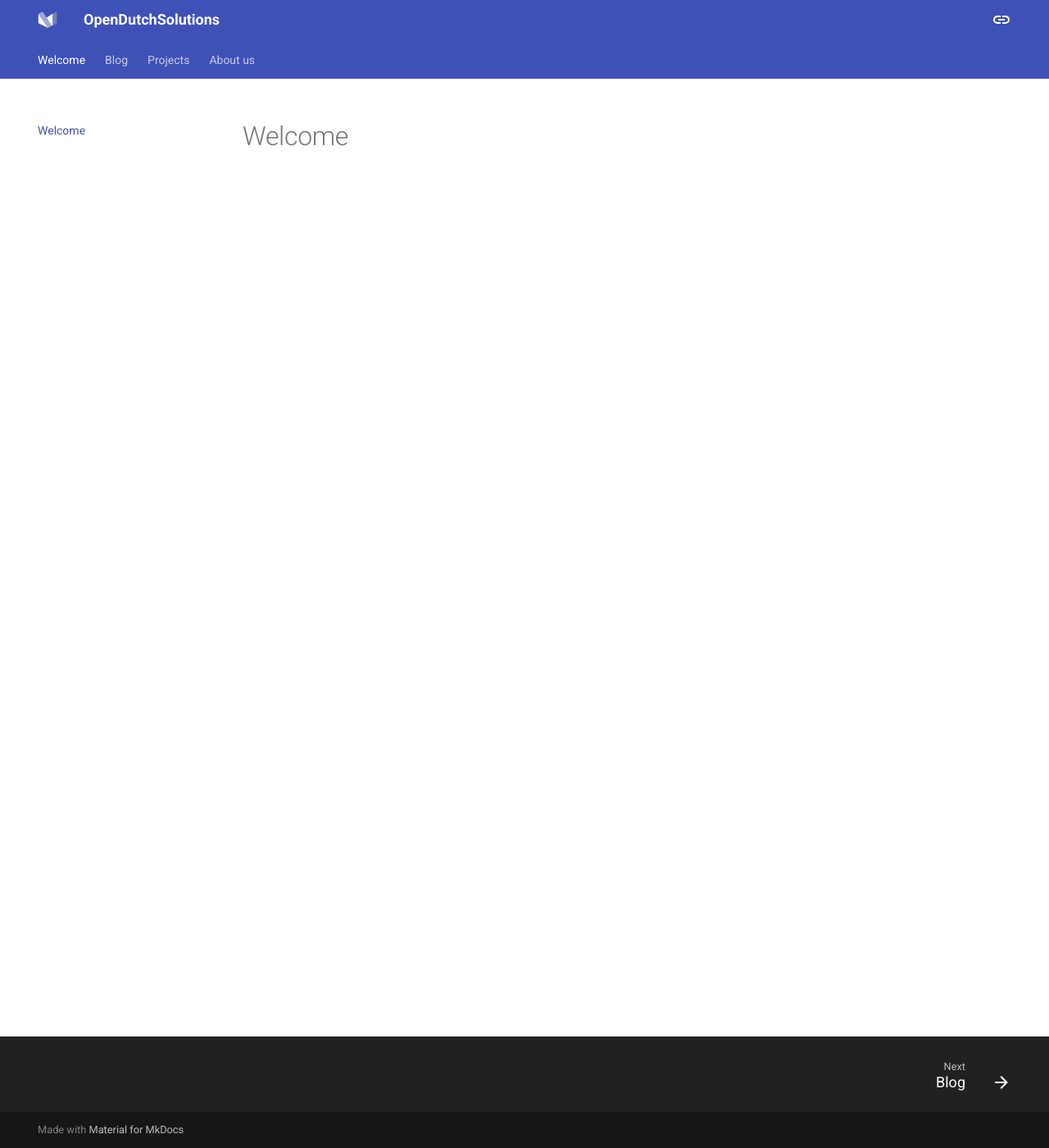
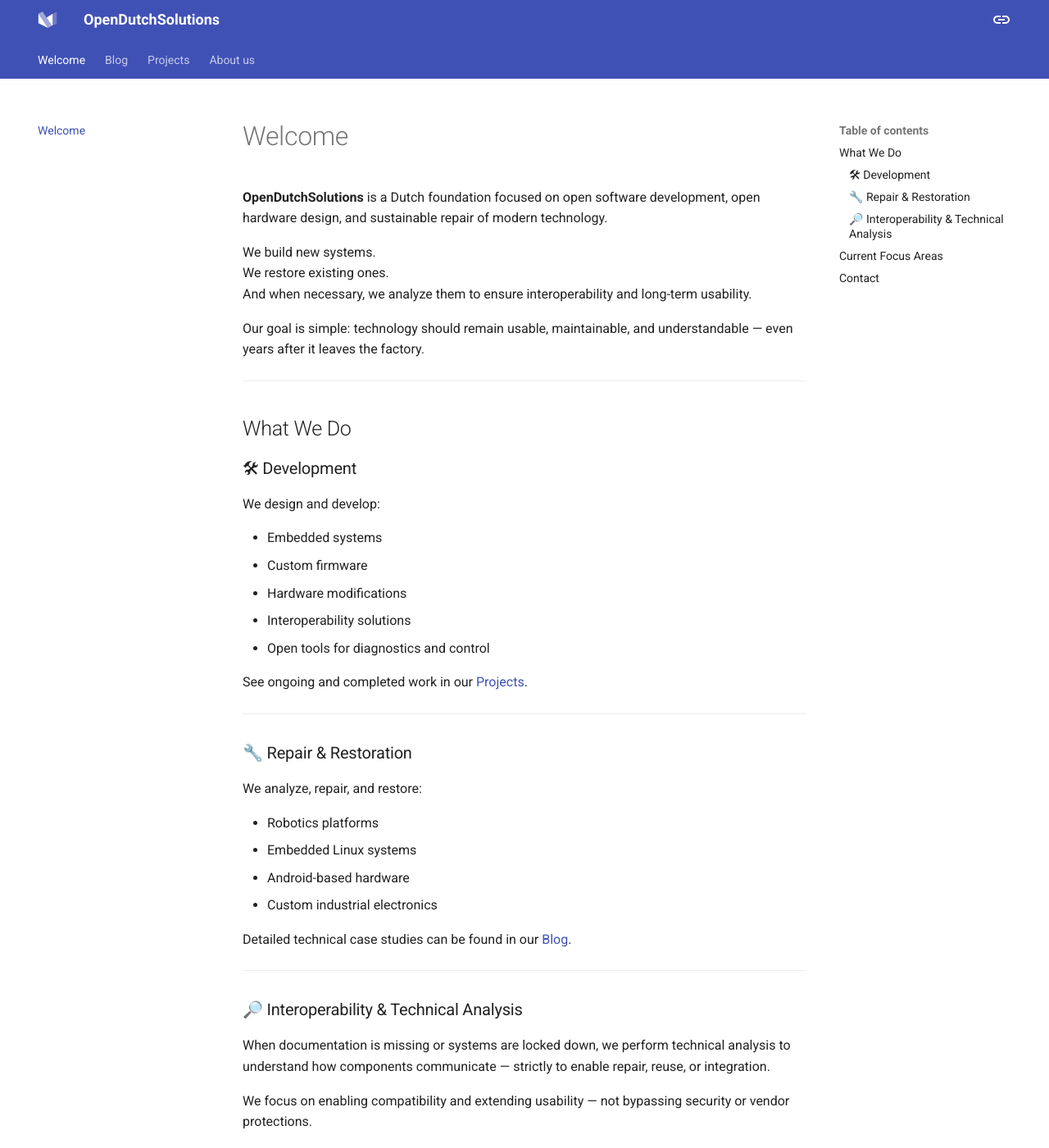
Before and after one commit to opendutchsolutions/site, an MkDocs documentation site: the page built from docs/index.md, in a window 1280 px wide and 1400 px high. Shown: the whole window at 82% size. Built offline with MkDocs 1.6.1 and Material for MkDocs 9.7.7, drawn with Linux system fonts in a browser that asks for light colours; some of the changed text lies outside the part shown.

```diff
--- a/docs/index.md
+++ b/docs/index.md
@@ -1 +1,75 @@
 # Welcome
+
+**OpenDutchSolutions** is a Dutch foundation focused on open software development, open hardware design, and sustainable repair of modern technology.
+
+We build new systems.
+We restore existing ones.
+And when necessary, we analyze them to ensure interoperability and long-term usability.
+
+Our goal is simple: technology should remain usable, maintainable, and understandable — even years after it leaves the factory.
+
+---
+
+## What We Do
+
+### 🛠 Development
+
+We design and develop:
+
+- Embedded systems
+- Custom firmware
+- Hardware modifications
+- Interoperability solutions
+- Open tools for diagnostics and control
+
+See ongoing and completed work in our [Projects](projects/).
+
+---
+
+### 🔧 Repair & Restoration
+
+We analyze, repair, and restore:
+
+- Robotics platforms
+- Embedded Linux systems
+- Android-based hardware
+- Custom industrial electronics
+
+Detailed technical case studies can be found in our [Blog](blog/).
+
+---
+
+### 🔎 Interoperability & Technical Analysis
+
+When documentation is missing or systems are locked down, we perform technical analysis to understand how components communicate — strictly to enable repair, reuse, or integration.
+
+We focus on enabling compatibility and extending usability — not bypassing security or vendor protections.
+
+---
+
+## Current Focus Areas
+
+- Embedded Linux development
+- Android-based device integration
+- Bootloader & firmware customization
+- Hardware repair at board level
+- Robotics platforms
+- Sustainable electronics
+
+---
+
+## Contact
+
+Interested in collaboration, development, repair initiatives, or open hardware projects?
+
+You can reach us at:
+
+**info@opendutchsolutions.tech**
+
+We welcome:
+
+- Open-source developers
+- Hardware engineers
+- Robotics enthusiasts
+- Repair professionals
+- Educational institutions
```
Also changed, not shown: docs/about us/about_us.md (+68 -1 lines).
